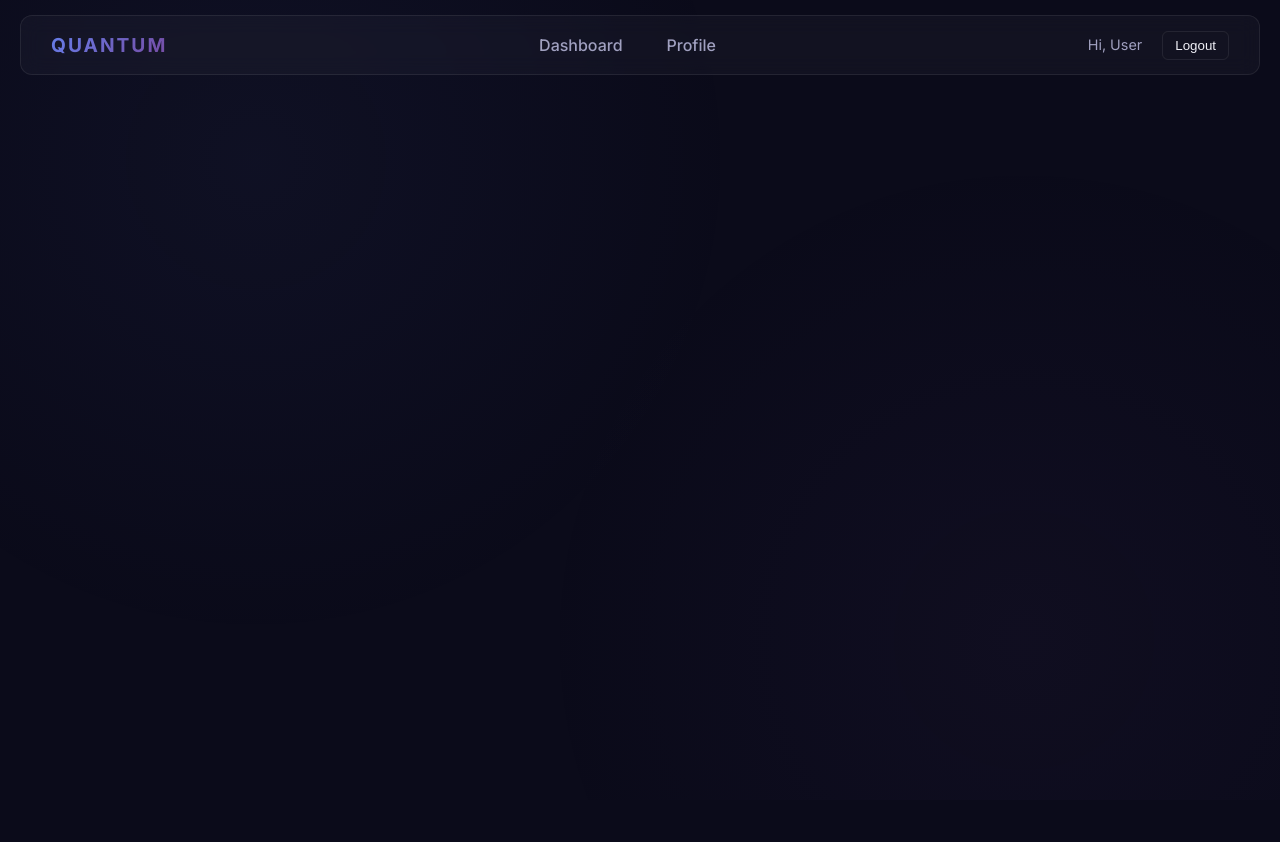
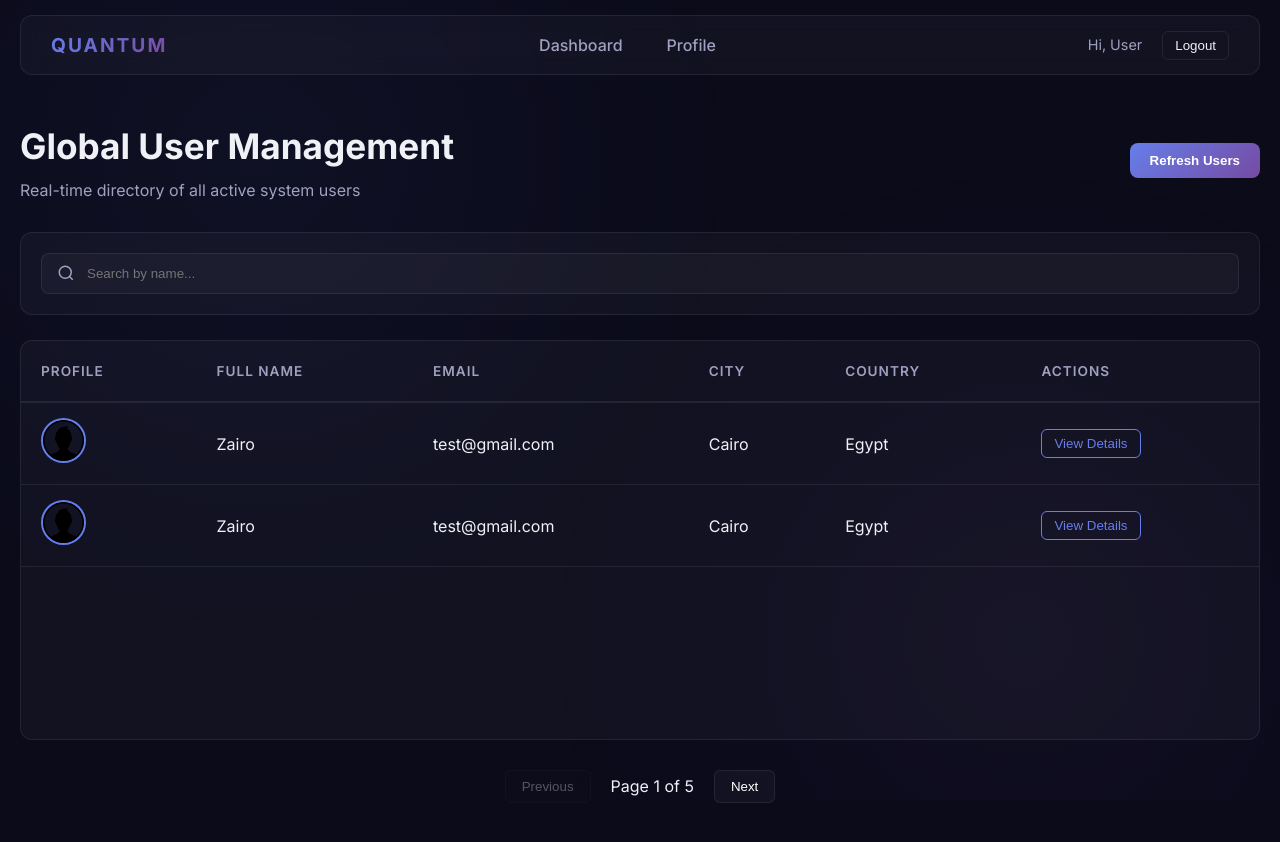
Before and after one commit to SalehOglu/user-management-dashboard-vue, a Vue app: page /dashboard in a window 1280 px wide. Shown: the top 842 px of the page. Before the commit the page ends 800 px from the top, so only its background shows below. Built offline with nearby package versions, Linux system fonts and the light colour scheme.

Commit message:
add dashboard

```diff
--- a/src/router/index.js
+++ b/src/router/index.js
@@ -17,6 +17,11 @@ const router = createRouter({
       // which is lazy-loaded when the route is visited.
       component: () => import('../views/ProfileView.vue'),
     },
+    {
+      path: '/dashboard',
+      name: 'dashboard',
+      component: () => import('../views/DashboardView.vue'),
+    },
   ],
 })
 
--- /dev/null
+++ b/src/views/DashboardView.vue
@@ -0,0 +1,320 @@
+<template>
+  <div class="dashboard-page fade-in">
+    <div class="container">
+      <header class="page-header">
+        <div>
+          <h1>Global User Management</h1>
+          <p>Real-time directory of all active system users</p>
+        </div>
+        <button class="glass-button refresh-btn">Refresh Users</button>
+      </header>
+
+      <div class="controls-card glass-panel">
+        <div class="search-container">
+          <svg class="search-icon" viewBox="0 0 24 24" fill="none" stroke="currentColor">
+            <circle cx="11" cy="11" r="8" stroke-width="2" />
+            <line x1="21" y1="21" x2="16.65" y2="16.65" stroke-width="2" />
+          </svg>
+          <input type="text" class="search-input" placeholder="Search by name..." />
+        </div>
+      </div>
+
+      <div class="table-container glass-panel">
+        <table class="user-table">
+          <thead>
+            <tr>
+              <th>Profile</th>
+              <th>Full Name</th>
+              <th>Email</th>
+              <th>City</th>
+              <th>Country</th>
+              <th>Actions</th>
+            </tr>
+          </thead>
+          <tbody>
+            <tr class="user-row">
+              <td>
+                <img src="../assets/avatar.png" alt="User Avatar" class="user-avatar" />
+              </td>
+              <td>
+                <div class="name-cell">Zairo</div>
+              </td>
+              <td>test@gmail.com</td>
+              <td>Cairo</td>
+              <td>Egypt</td>
+              <td>
+                <button class="view-btn">View Details</button>
+              </td>
+            </tr>
+            <tr class="user-row">
+              <td>
+                <img src="../assets/avatar.png" alt="User Avatar" class="user-avatar" />
+              </td>
+              <td>
+                <div class="name-cell">Zairo</div>
+              </td>
+              <td>test@gmail.com</td>
+              <td>Cairo</td>
+              <td>Egypt</td>
+              <td>
+                <button class="view-btn">View Details</button>
+              </td>
+            </tr>
+          </tbody>
+        </table>
+      </div>
+
+      <div class="pagination">
+        <button class="page-btn" disabled>Previous</button>
+        <span class="page-info">Page 1 of 5</span>
+        <button class="page-btn">Next</button>
+      </div>
+    </div>
+  </div>
+</template>
+
+<style scoped>
+.dashboard-page {
+  padding: 40px 20px;
+  max-width: 1300px;
+  margin: 0 auto;
+}
+
+.page-header {
+  display: flex;
+  justify-content: space-between;
+  align-items: center;
+  margin-bottom: 30px;
+}
+
+.page-header h1 {
+  font-size: 2.2rem;
+  font-weight: 700;
+  margin-bottom: 5px;
+}
+
+.page-header p {
+  color: var(--text-secondary);
+}
+
+.controls-card {
+  padding: 20px;
+  margin-bottom: 25px;
+}
+
+.search-container {
+  display: flex;
+  align-items: center;
+  gap: 12px;
+  max-width: 100%;
+  background: rgba(255, 255, 255, 0.03);
+  padding: 0 15px;
+  border-radius: 8px;
+  border: 1px solid var(--border-color);
+}
+
+.search-icon {
+  width: 18px;
+  height: 18px;
+  color: var(--text-secondary);
+}
+
+.search-input {
+  flex: 1;
+  background: transparent;
+  border: none;
+  padding: 12px 0;
+  color: white;
+  outline: none;
+}
+
+.table-container {
+  overflow-x: auto;
+  min-height: 400px;
+}
+
+.user-table {
+  width: 100%;
+  border-collapse: collapse;
+  text-align: left;
+}
+
+.user-table th {
+  padding: 20px;
+  color: var(--text-secondary);
+  font-weight: 600;
+  font-size: 0.85rem;
+  text-transform: uppercase;
+  letter-spacing: 1px;
+  border-bottom: 2px solid var(--border-color);
+}
+
+.user-table td {
+  padding: 15px 20px;
+  border-bottom: 1px solid var(--border-color);
+}
+
+.user-row:hover {
+  background: rgba(255, 255, 255, 0.02);
+}
+
+.user-avatar {
+  width: 45px;
+  height: 45px;
+  border-radius: 50%;
+  border: 2px solid var(--primary-color);
+}
+
+.name-cell {
+  display: flex;
+  flex-direction: column;
+}
+
+.first-name {
+  font-weight: 600;
+}
+
+.username {
+  font-size: 0.8rem;
+  color: var(--text-secondary);
+}
+
+.status-badge {
+  padding: 4px 10px;
+  border-radius: 20px;
+  font-size: 0.75rem;
+  font-weight: 600;
+  background: rgba(255, 255, 255, 0.1);
+}
+
+.status-badge.active {
+  background: rgba(76, 175, 80, 0.2);
+  color: #81c784;
+}
+
+.view-btn {
+  background: transparent;
+  color: var(--primary-color);
+  border: 1px solid var(--primary-color);
+  padding: 6px 12px;
+  border-radius: 6px;
+  cursor: pointer;
+  transition: var(--transition);
+}
+
+.view-btn:hover {
+  background: var(--primary-color);
+  color: white;
+}
+
+.loading-state,
+.error-state,
+.empty-state {
+  display: flex;
+  flex-direction: column;
+  align-items: center;
+  justify-content: center;
+  padding: 100px 0;
+  gap: 20px;
+}
+
+.loader {
+  width: 40px;
+  height: 40px;
+  border: 3px solid rgba(255, 255, 255, 0.1);
+  border-top-color: var(--primary-color);
+  border-radius: 50%;
+  animation: spin 1s linear infinite;
+}
+
+@keyframes spin {
+  to {
+    transform: rotate(360deg);
+  }
+}
+
+.pagination {
+  margin-top: 30px;
+  display: flex;
+  justify-content: center;
+  align-items: center;
+  gap: 20px;
+}
+
+.page-btn {
+  background: var(--card-bg);
+  border: 1px solid var(--border-color);
+  color: white;
+  padding: 8px 16px;
+  border-radius: 6px;
+  cursor: pointer;
+  transition: var(--transition);
+}
+
+.page-btn:disabled {
+  opacity: 0.3;
+  cursor: not-allowed;
+}
+
+.page-btn:not(:disabled):hover {
+  border-color: var(--primary-color);
+}
+
+.modal-overlay {
+  position: fixed;
+  top: 0;
+  left: 0;
+  right: 0;
+  bottom: 0;
+  background: rgba(0, 0, 0, 0.8);
+  display: flex;
+  align-items: center;
+  justify-content: center;
+  z-index: 2000;
+}
+
+.modal-content {
+  width: 100%;
+  max-width: 500px;
+  padding: 40px;
+  position: relative;
+}
+
+.close-btn {
+  position: absolute;
+  top: 20px;
+  right: 20px;
+  background: transparent;
+  border: none;
+  color: white;
+  font-size: 2rem;
+  cursor: pointer;
+}
+
+.modal-header {
+  text-align: center;
+  margin-bottom: 30px;
+}
+
+.modal-avatar {
+  width: 120px;
+  height: 120px;
+  border-radius: 50%;
+  margin-bottom: 20px;
+  border: 4px solid var(--primary-color);
+  padding: 5px;
+}
+
+.info-grid {
+  display: grid;
+  grid-template-columns: 1fr 1fr;
+  gap: 20px;
+}
+
+.info-item label {
+  display: block;
+  font-size: 0.8rem;
+  color: var(--text-secondary);
+  margin-bottom: 5px;
+}
+</style>
```
Also changed, not shown: src/assets/avatar.png (added).
